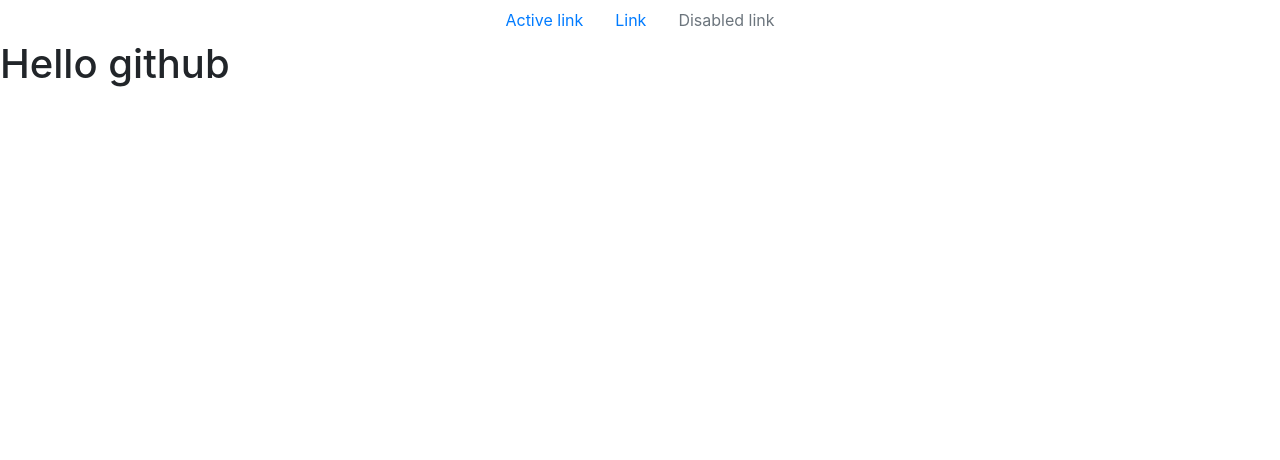
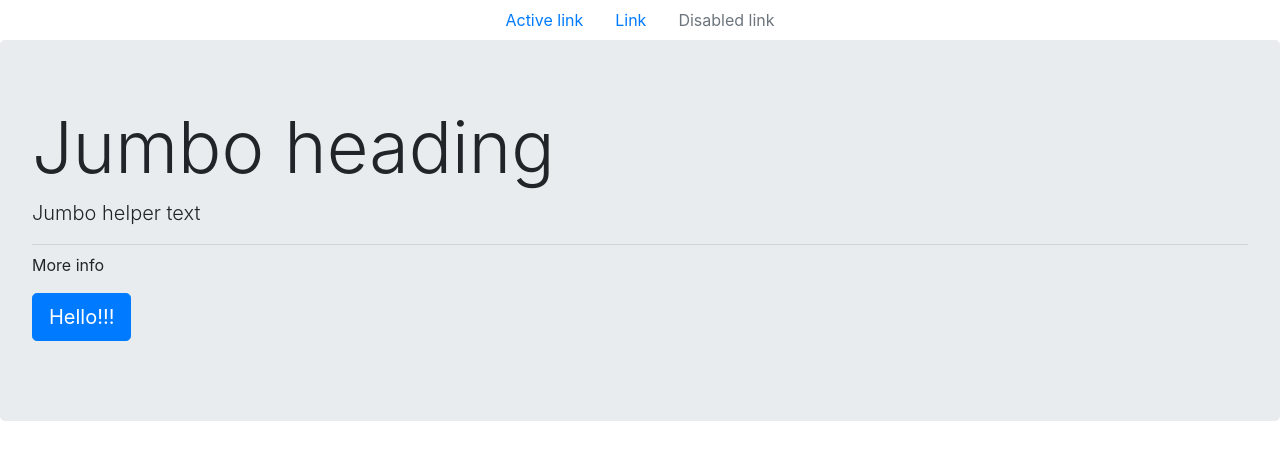
Before and after one commit to ThanakritTG8/web-ui-project, a plain HTML site: page index.html in a window 1280 px wide. Drawn offline with nearby package versions, Linux system fonts and the light colour scheme.

Commit message:
edit jumbotron

```diff
--- a/index.html
+++ b/index.html
@@ -15,7 +15,15 @@
        <a class="nav-link" href="#">Link</a>
        <a class="nav-link disabled" href="#">Disabled link</a>
      </nav>
-      <h1>Hello github</h1>
+      <div class="jumbotron">
+          <h1 class="display-3">Jumbo heading</h1>
+          <p class="lead">Jumbo helper text</p>
+          <hr class="my-2">
+          <p>More info</p>
+          <p class="lead">
+              <a class="btn btn-primary btn-lg" href="Jumbo action link" role="button">Hello!!!</a>
+          </p>
+      </div>
     <!-- Optional JavaScript -->
     <!-- jQuery first, then Popper.js, then Bootstrap JS -->
     <script src="https://code.jquery.com/jquery-3.3.1.slim.min.js" integrity="sha384-q8i/X+965DzO0rT7abK41JStQIAqVgRVzpbzo5smXKp4YfRvH+8abtTE1Pi6jizo" crossorigin="anonymous"></script>
```
